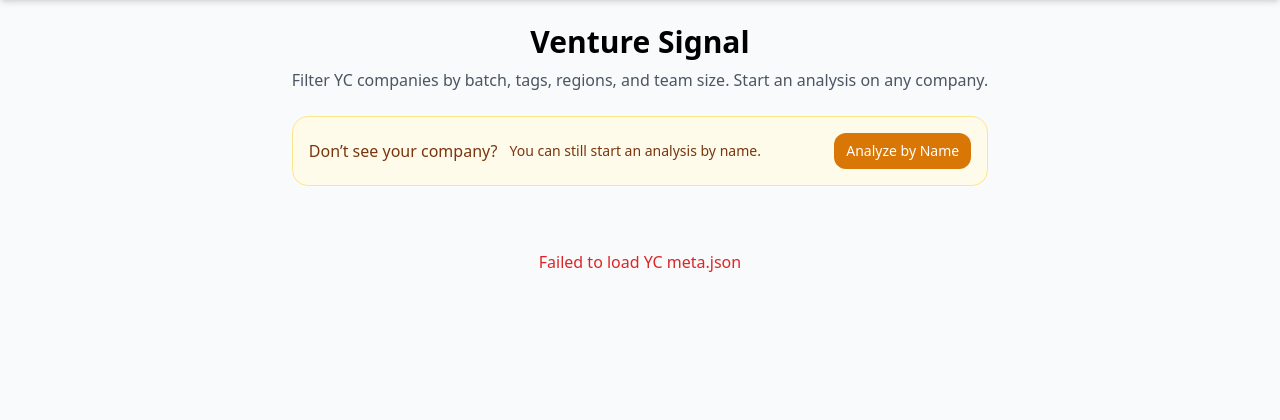
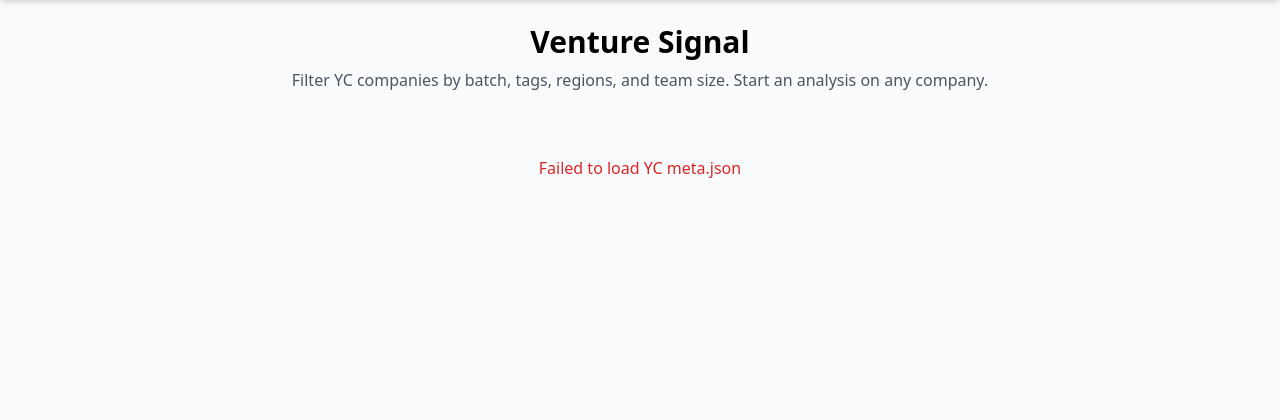
Before and after one commit to shabbirtlb/Google_Hackathon, a Flask app: page / in a window 1280 px wide. Shown: the part 70-490 px from the top of the page. Run offline with Flask 3, Linux system fonts and the light colour scheme; some libraries are stand-ins or nearby versions.

Commit message:
Update index.html

```diff
--- a/templates/index.html
+++ b/templates/index.html
@@ -887,13 +887,6 @@
                        dataForRegions={dataset} onApply={applyFilters} />
             )}
 
-            <div className="bg-amber-50 border border-amber-200 text-amber-900 rounded-2xl p-4 mb-6">
-              <div className="flex flex-wrap items-center gap-3">
-                <span className="font-medium">Don’t see your company?</span>
-                <span className="text-sm">You can still start an analysis by name.</span>
-                <a href="#" onClick={(e) => { e.preventDefault(); /* Hook this to your 'Analyze by Name' flow */ }} className="ml-auto px-3 py-2 rounded-xl bg-amber-600 text-white hover:bg-amber-700 text-sm">Analyze by Name</a>
-              </div>
-            </div>
 
             {loading && <div className="text-center text-gray-500 py-10">Loading companies…</div>}
             {error && <div className="text-center text-red-600 py-10">{error}</div>}
```
